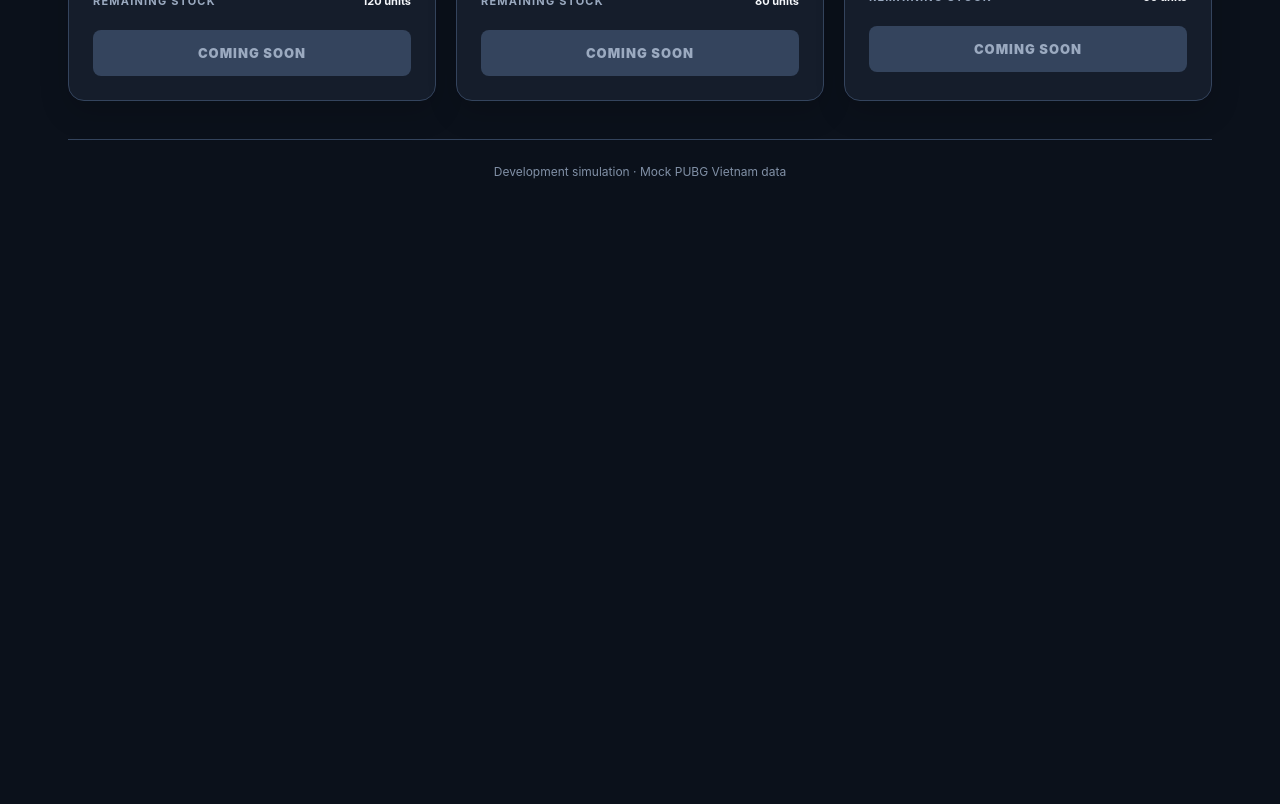
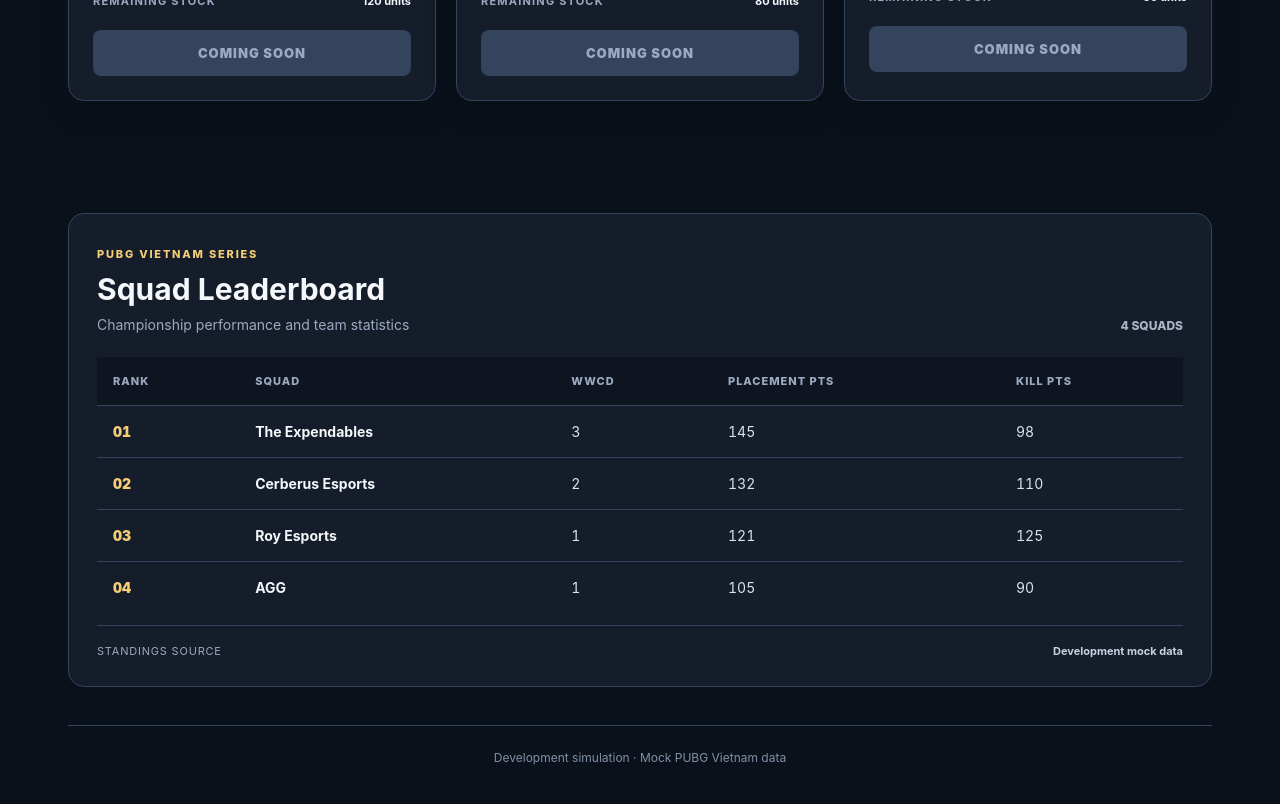
Before and after one commit to mwosik11/24522044_MinhVu, a React (Vite) app in the folder HW3_W3/: page / in a window 1280 px wide. Shown: the part 680-1484 px from the top of the page. Before the commit the page ends 907 px from the top, so only its background shows below. Built offline with nearby package versions, Linux system fonts and the light colour scheme.

Commit message:
feat(hw3): implement PUBG Vietnam squad leaderboard

```diff
--- a/HW3_W3/src/App.jsx
+++ b/HW3_W3/src/App.jsx
@@ -4,6 +4,9 @@ import CrateClaimCard from "./components/CrateClaimCard.jsx";
 import { mockCrateDrops } from "./data/pubgMockData.js";
 
 import "./App.css";
+
+import SquadLeaderboard from "./components/SquadLeaderboard.jsx";
+import { mockSquadStandings } from "./data/pubgMockData.js";
 
 function App() {
   return (
@@ -56,6 +59,10 @@ function App() {
         </div>
       </section>
 
+      <section className="arena__section">
+          <SquadLeaderboard squads={mockSquadStandings} />
+      </section>
+
       <footer className="arena__footer">
         Development simulation · Mock PUBG Vietnam data
       </footer>
--- /dev/null
+++ b/HW3_W3/src/components/SquadLeaderboard.css
@@ -0,0 +1,148 @@
+
+.leaderboard {
+  margin-top: 36px;
+  padding: 28px;
+  color: #f5f7fb;
+  background: #151d2b;
+  border: 1px solid #34445d;
+  border-radius: 16px;
+}
+
+.leaderboard__header {
+  display: flex;
+  justify-content: space-between;
+  align-items: end;
+  flex-wrap: wrap;
+  gap: 18px;
+  margin-bottom: 24px;
+}
+
+.leaderboard__eyebrow {
+  color: #f4cd75;
+  font-size: 11px;
+  font-weight: 800;
+  letter-spacing: 1.8px;
+}
+
+.leaderboard__header h2 {
+  margin: 9px 0;
+  font-size: clamp(22px, 4vw, 30px);
+}
+
+.leaderboard__header p {
+  margin: 0;
+  color: #9baac0;
+  font-size: 14px;
+}
+
+.leaderboard__count {
+  color: #a9b5c7;
+  font-size: 12px;
+  font-weight: 800;
+}
+
+.leaderboard__table-wrap {
+  width: 100%;
+  overflow-x: auto;
+}
+
+.leaderboard__table {
+  width: 100%;
+  border-collapse: collapse;
+  text-align: left;
+  white-space: nowrap;
+}
+
+.leaderboard__table thead {
+  color: #9baac0;
+  background: #0e1521;
+}
+
+.leaderboard__table th,
+.leaderboard__table td {
+  padding: 17px 16px;
+  border-bottom: 1px solid #34445d;
+}
+
+.leaderboard__table thead th {
+  font-size: 11px;
+  font-weight: 800;
+  letter-spacing: 1px;
+}
+
+.leaderboard__table tbody td {
+  color: #dce3ed;
+  font-size: 14px;
+  font-variant-numeric: tabular-nums;
+}
+
+.leaderboard__table tbody tr:last-child th,
+.leaderboard__table tbody tr:last-child td {
+  border-bottom: 0;
+}
+
+.leaderboard__table tbody tr:hover {
+  background: #1c293b;
+}
+
+.leaderboard__rank {
+  color: #f4cd75;
+  font-weight: 900;
+  font-variant-numeric: tabular-nums;
+}
+
+.leaderboard__squad {
+  color: #f5f7fb;
+  font-size: 14px;
+  font-weight: 700;
+}
+
+.leaderboard__footer {
+  display: flex;
+  justify-content: space-between;
+  flex-wrap: wrap;
+  gap: 12px;
+  margin-top: 12px;
+  padding-top: 18px;
+  border-top: 1px solid #34445d;
+  color: #9baac0;
+  font-size: 11px;
+  letter-spacing: 0.8px;
+}
+
+.leaderboard__footer strong {
+  color: #c8d1df;
+  letter-spacing: 0;
+}
+
+.visually-hidden {
+  position: absolute;
+  width: 1px;
+  height: 1px;
+  padding: 0;
+  margin: -1px;
+  overflow: hidden;
+  clip: rect(0, 0, 0, 0);
+  white-space: nowrap;
+  border: 0;
+}
+
+@media (max-width: 600px) {
+  .leaderboard {
+    padding: 18px 14px;
+  }
+
+  .leaderboard__table th,
+  .leaderboard__table td {
+    padding: 14px 11px;
+  }
+
+  .leaderboard__table thead th {
+    font-size: 10px;
+  }
+
+  .leaderboard__table tbody td,
+  .leaderboard__squad {
+    font-size: 12px;
+  }
+}
--- /dev/null
+++ b/HW3_W3/src/components/SquadLeaderboard.jsx
@@ -0,0 +1,75 @@
+
+import "./SquadLeaderboard.css";
+
+export default function SquadLeaderboard({ squads }) {
+  return (
+    <section
+      className="leaderboard"
+      aria-labelledby="leaderboard-title"
+    >
+      <header className="leaderboard__header">
+        <div>
+          <span className="leaderboard__eyebrow">
+            PUBG VIETNAM SERIES
+          </span>
+
+          <h2 id="leaderboard-title">
+            Squad Leaderboard
+          </h2>
+
+          <p>
+            Championship performance and team statistics
+          </p>
+        </div>
+
+        <span className="leaderboard__count">
+          {squads.length} SQUADS
+        </span>
+      </header>
+
+      <div className="leaderboard__table-wrap">
+        <table className="leaderboard__table">
+          <caption className="visually-hidden">
+            PUBG Vietnam squad standings by WWCD,
+            placement points, and kill points
+          </caption>
+
+          <thead>
+            <tr>
+              <th scope="col">RANK</th>
+              <th scope="col">SQUAD</th>
+              <th scope="col">WWCD</th>
+              <th scope="col">PLACEMENT PTS</th>
+              <th scope="col">KILL PTS</th>
+            </tr>
+          </thead>
+
+          <tbody>
+            {squads.map((squad, index) => (
+              <tr key={squad.squadId}>
+                <td>
+                  <span className="leaderboard__rank">
+                    {String(index + 1).padStart(2, "0")}
+                  </span>
+                </td>
+
+                <th scope="row" className="leaderboard__squad">
+                  {squad.squadName}
+                </th>
+
+                <td>{squad.wwcdCount}</td>
+                <td>{squad.placementPts}</td>
+                <td>{squad.killPts}</td>
+              </tr>
+            ))}
+          </tbody>
+        </table>
+      </div>
+
+      <footer className="leaderboard__footer">
+        <span>STANDINGS SOURCE</span>
+        <strong>Development mock data</strong>
+      </footer>
+    </section>
+  );
+}
```
